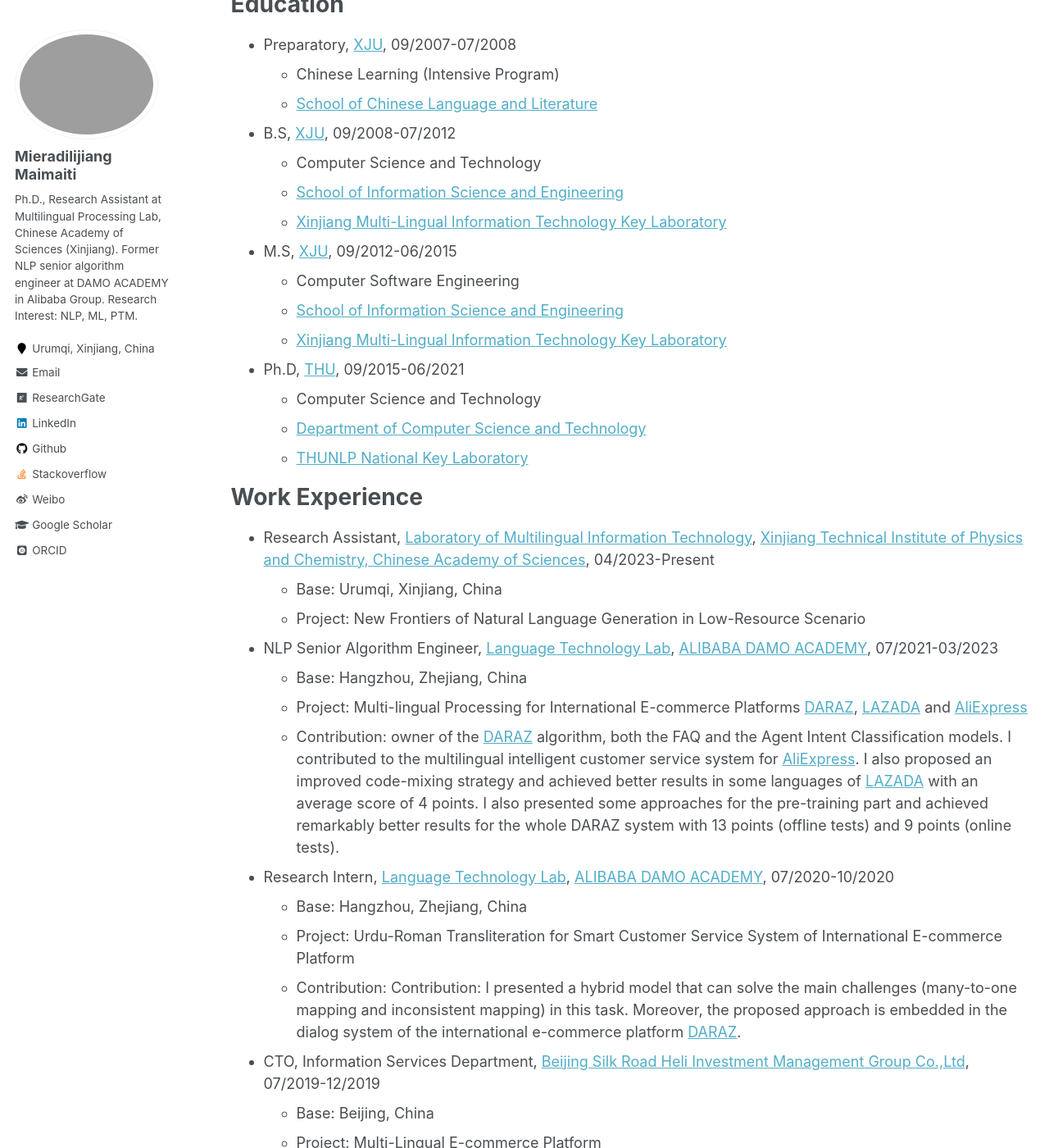
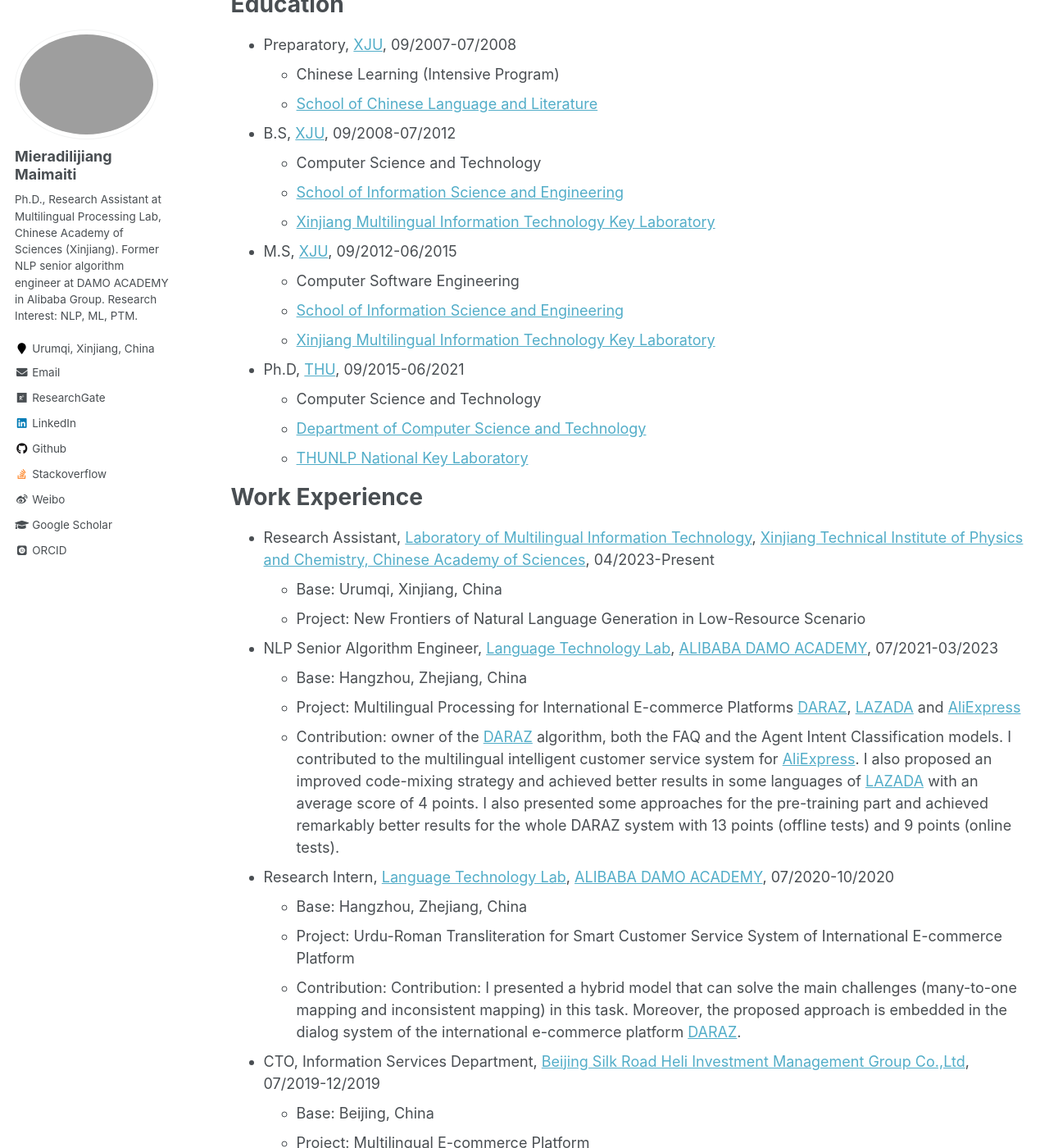
Before and after one commit to miradel51/miradel51.github.io, a Jekyll site: the page built from _pages/cv.md, in a window 1280 px wide and 1400 px high, scrolled down 265 px. Shown: the whole window at 82% size. Built offline with Jekyll 4.4.1, drawn with Linux system fonts in a browser that asks for light colours; some web fonts are replaced.

Commit message:
Update cv.md
revised the other pages

```diff
--- a/_pages/cv.md
+++ b/_pages/cv.md
@@ -22,11 +22,11 @@ Education
 * B.S, [XJU](https://www.xju.edu.cn/), 09/2008-07/2012
   * Computer Science and Technology
   * [School of Information Science and Engineering](http://it.xju.edu.cn/)
-  * [Xinjiang Multi-Lingual Information Technology Key Laboratory](http://202.201.242.181:8000/translator/index.html)
+  * [Xinjiang Multilingual Information Technology Key Laboratory](http://202.201.242.181:8000/translator/index.html)
 * M.S, [XJU](https://www.xju.edu.cn/), 09/2012-06/2015
   * Computer Software Engineering
   * [School of Information Science and Engineering](http://it.xju.edu.cn/)
-  * [Xinjiang Multi-Lingual Information Technology Key Laboratory](http://202.201.242.181:8000/translator/index.html)
+  * [Xinjiang Multilingual Information Technology Key Laboratory](http://202.201.242.181:8000/translator/index.html)
 * Ph.D, [THU](https://www.tsinghua.edu.cn/en/), 09/2015-06/2021
   * Computer Science and Technology
   * [Department of Computer Science and Technology](http://www.cs.tsinghua.edu.cn/csen/)
@@ -42,7 +42,7 @@ Work Experience
 * NLP Senior Algorithm Engineer, [Language Technology Lab](https://damo.alibaba.com/labs/language-technology), [ALIBABA DAMO ACADEMY](https://damo.alibaba.com/), 07/2021-03/2023
   * Base: Hangzhou, Zhejiang, China
   <!--- * Directors: Ji Zhang &rarr; Fei Huang &rarr;  Luo Si -->
-  * Project: Multi-lingual Processing for International E-commerce Platforms [DARAZ](https://www.daraz.pk/), [LAZADA](https://www.lazada.com/en/) and [AliExpress](https://www.aliexpress.com/)
+  * Project: Multilingual Processing for International E-commerce Platforms [DARAZ](https://www.daraz.pk/), [LAZADA](https://www.lazada.com/en/) and [AliExpress](https://www.aliexpress.com/)
   * Contribution: owner of the [DARAZ](https://www.daraz.pk/) algorithm, both the FAQ and the Agent Intent Classification models. I contributed to the multilingual intelligent customer service system for [AliExpress](https://www.aliexpress.com/). I also proposed an improved code-mixing strategy and achieved better results in some languages of [LAZADA](https://www.lazada.com/en/) with an average score of 4 points. I also presented some approaches for the pre-training part and achieved remarkably better results for the whole DARAZ system with 13 points (offline tests) and 9 points (online tests).
 
 * Research Intern, [Language Technology Lab](https://damo.alibaba.com/labs/language-technology), [ALIBABA DAMO ACADEMY](https://damo.alibaba.com/), 07/2020-10/2020
@@ -53,7 +53,7 @@ Work Experience
 
 * CTO, Information Services Department, [Beijing Silk Road Heli Investment Management Group Co.,Ltd](https://www.helibazar.com/index.html), 07/2019-12/2019
   * Base: Beijing, China
-  * Project: Multi-Lingual E-commerce Platform
+  * Project: Multilingual E-commerce Platform
   * Contribution: I had instructed our team to develop a multilingual e-commerce platform with front-end and back-end written by us instead of using other frameworks. The system is very flexible and extensible and can be effortlessly converted into an online teaching system or an online training system.
 
 * Technical Advisor, MT Team, [NewTranx Technology](http://www.newtranx.com/), 12/2018-05/2019
```
